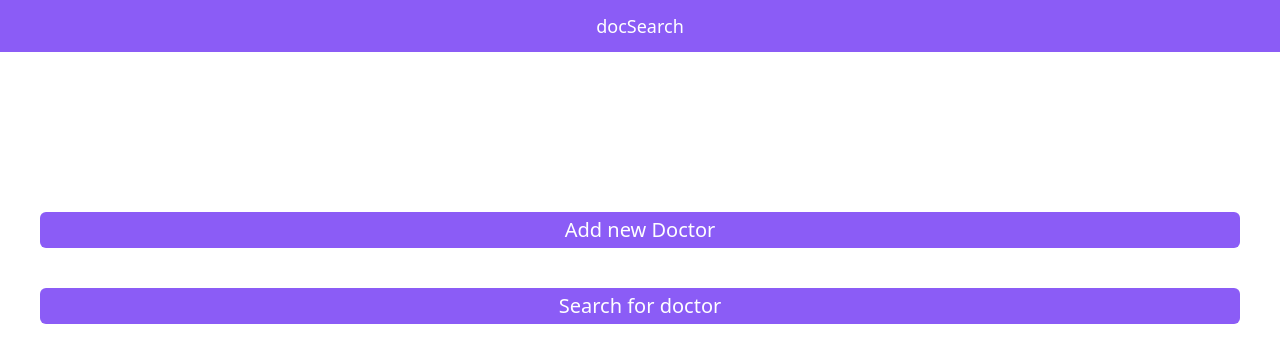
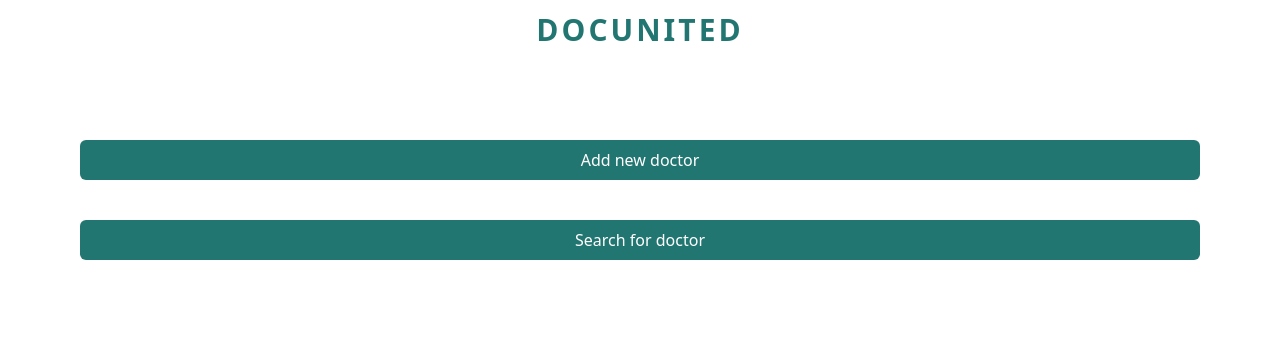
Before and after one commit to Manuel-Bauer/docSearch, a Next.js app: page / in a window 1280 px wide. Shown: the top 362 px of the page. Built offline with nearby package versions, Linux system fonts and the light colour scheme.

Commit message:
recunited theming introduced

```diff
--- a/components/buttons/Button.tsx
+++ b/components/buttons/Button.tsx
@@ -9,7 +9,7 @@ interface IButtonProps {
 const Button: React.FunctionComponent<IButtonProps> = (props) => {
   return (
     <button
-      className='bg-violet-500 hover:bg-violet-600 active:bg-violet-700 focus:outline-none focus:ring focus:ring-violet-300 py-1 px-2 rounded-md text-white'
+      className='text-white bg-recunited hover:bg-recunitedLight py-1 px-2 rounded-md'
       onClick={() => !props.disabled && props.callback()}
     >
       {props.text}
--- a/components/forms/SearchDoc.Form.Comp.tsx
+++ /dev/null
@@ -1,81 +0,0 @@
-import React, { Dispatch, SetStateAction } from 'react';
-import { TAreaOfExpertise } from '../../utils/types/AreaOfExpertise.Type';
-import Button from '../buttons/Button';
-
-interface IInputState {
-  city: string;
-  facility: string;
-  areaOfExpertise: TAreaOfExpertise;
-}
-
-interface ISearchDocFormProps {
-  inputState: IInputState;
-  setCity: Dispatch<SetStateAction<string>>;
-  setFacility: Dispatch<SetStateAction<string>>;
-  setAreaOfExpertise: Dispatch<SetStateAction<TAreaOfExpertise>>;
-  handleSubmit: () => Promise<void>;
-  setError: Dispatch<SetStateAction<string>>;
-  error: string;
-  isLoading: boolean;
-}
-
-// For Select Dropdown
-const areaOfExpertise = [
-  'Allergy and Immunology',
-  'Anesthesiology',
-  'Colon and Rectal Surgery',
-  'Dermatology',
-  'Emergency Medicine',
-];
-
-const SearchDocForm: React.FunctionComponent<ISearchDocFormProps> = (props) => {
-  return (
-    <div className='flex-row p-4 space-y-2'>
-      <input
-        className='border border-black rounded-md py-1 px-2'
-        type='text'
-        placeholder='Select city'
-        value={props.inputState.city}
-        onChange={(e) => {
-          props.setCity(e.target.value as string);
-          props.setError('');
-        }}
-      ></input>
-      <input
-        className='border border-black rounded-md py-1 px-2'
-        type='text'
-        placeholder='Facility'
-        value={props.inputState.facility}
-        onChange={(e) => {
-          props.setFacility(e.target.value as string);
-          props.setError('');
-        }}
-      ></input>
-      <select
-        className='border border-black rounded-md py-1 px-2'
-        value={props.inputState.areaOfExpertise}
-        onChange={(e) => {
-          props.setAreaOfExpertise(e.target.value as TAreaOfExpertise);
-          props.setError('');
-        }}
-      >
-        {areaOfExpertise.map((area) => {
-          return (
-            <option key={area} value={area}>
-              {area}
-            </option>
-          );
-        })}
-      </select>
-      <div>
-        <Button
-          text='Search doctor'
-          disabled={props.isLoading}
-          callback={props.handleSubmit}
-        ></Button>
-      </div>
-    </div>
-  );
-};
-
-export default SearchDocForm;
--- /dev/null
+++ b/components/forms/SearchDoc.Form.tsx
@@ -0,0 +1,85 @@
+import React, { Dispatch, SetStateAction } from 'react';
+import { TAreaOfExpertise } from '../../utils/types/AreaOfExpertise.Type';
+import Button from '../buttons/Button';
+import Header from '../structure/Header';
+
+interface IInputState {
+  city: string;
+  facility: string;
+  areaOfExpertise: TAreaOfExpertise;
+}
+
+interface ISearchDocFormProps {
+  inputState: IInputState;
+  setCity: Dispatch<SetStateAction<string>>;
+  setFacility: Dispatch<SetStateAction<string>>;
+  setAreaOfExpertise: Dispatch<SetStateAction<TAreaOfExpertise>>;
+  handleSubmit: () => Promise<void>;
+  setError: Dispatch<SetStateAction<string>>;
+  error: string;
+  isLoading: boolean;
+}
+
+// For Select Dropdown
+const areaOfExpertise = [
+  'Allergy and Immunology',
+  'Anesthesiology',
+  'Colon and Rectal Surgery',
+  'Dermatology',
+  'Emergency Medicine',
+];
+
+const SearchDocForm: React.FunctionComponent<ISearchDocFormProps> = (props) => {
+  return (
+    <>
+      <Header text='DOCUNITED'></Header>
+      <div className='flex-row p-4 space-y-2'>
+        <input
+          className='border border-black rounded-md py-1 px-2'
+          type='text'
+          placeholder='Select city'
+          value={props.inputState.city}
+          onChange={(e) => {
+            props.setCity(e.target.value as string);
+            props.setError('');
+          }}
+        ></input>
+        <input
+          className='border border-black rounded-md py-1 px-2'
+          type='text'
+          placeholder='Facility'
+          value={props.inputState.facility}
+          onChange={(e) => {
+            props.setFacility(e.target.value as string);
+            props.setError('');
+          }}
+        ></input>
+        <select
+          className='border border-black rounded-md py-1 px-2'
+          value={props.inputState.areaOfExpertise}
+          onChange={(e) => {
+            props.setAreaOfExpertise(e.target.value as TAreaOfExpertise);
+            props.setError('');
+          }}
+        >
+          {areaOfExpertise.map((area) => {
+            return (
+              <option key={area} value={area}>
+                {area}
+              </option>
+            );
+          })}
+        </select>
+        <div>
+          <Button
+            text='Search doctor'
+            disabled={props.isLoading}
+            callback={props.handleSubmit}
+          ></Button>
+        </div>
+      </div>
+    </>
+  );
+};
+
+export default SearchDocForm;
--- a/components/structure/Header.tsx
+++ b/components/structure/Header.tsx
@@ -6,7 +6,7 @@ interface IHeaderProps {
 
 const Header: React.FunctionComponent<IHeaderProps> = (props) => {
   return (
-    <div className='bg-violet-500 text-center text-lg text-white p-3'>
+    <div className='bg-white text-center text-3xl text-recunited uppercase p-3 font-bold tracking-widest'>
       {props.text}
     </div>
   );
--- a/pages/index.tsx
+++ b/pages/index.tsx
@@ -29,12 +29,12 @@ export const Home: NextPage = () => {
 
   return (
     <div>
-      <Header text='docSearch'></Header>
-      <div className='flex-row justify-center align-center mt-40 space-y-10 mx-10'>
-        <div className='bg-violet-500 hover:bg-violet-600 active:bg-violet-700 focus:outline-none focus:ring focus:ring-violet-300 py-1 px-2 rounded-md text-white text-center text-xl'>
-          <Link href='/create'>Add new Doctor</Link>
+      <Header text='DOCUNITED'></Header>
+      <div className='flex-row justify-center align-center mt-20 space-y-10 mx-20'>
+        <div className='text-white text-center bg-recunited hover:bg-recunitedLight py-2 px-2 rounded-md'>
+          <Link href='/create'>Add new doctor</Link>
         </div>
-        <div className='bg-violet-500 hover:bg-violet-600 active:bg-violet-700 focus:outline-none focus:ring focus:ring-violet-300 py-1 px-2 rounded-md text-white text-center text-xl'>
+        <div className='text-white text-center bg-recunited hover:bg-recunitedLight py-2 px-2 rounded-md'>
           <Link href='/search'>Search for doctor</Link>
         </div>
       </div>
--- a/pages/search.tsx
+++ b/pages/search.tsx
@@ -2,7 +2,8 @@ import type { NextPage } from 'next';
 import type { TAreaOfExpertise } from '../utils/types/AreaOfExpertise.Type';
 import { useState } from 'react';
 import { getDoctors } from '../utils/apiService/doctorApi';
-import SearchDocForm from '../components/forms/SearchDoc.Form.Comp';
+import SearchDocForm from '../components/forms/SearchDoc.Form';
+import Header from '../components/structure/Header';
 import { Prisma, Doctor } from '@prisma/client';
 import DoctorList from '../components/lists/Doctor.List';
 
--- a/tailwind.config.js
+++ b/tailwind.config.js
@@ -5,7 +5,12 @@ module.exports = {
     './components/**/*.{js,ts,jsx,tsx}',
   ],
   theme: {
-    extend: {},
+    extend: {
+      colors: {
+        recunited: '#227671',
+        recunitedLight: '#5f9c98',
+      },
+    },
   },
   plugins: [],
 };
```
